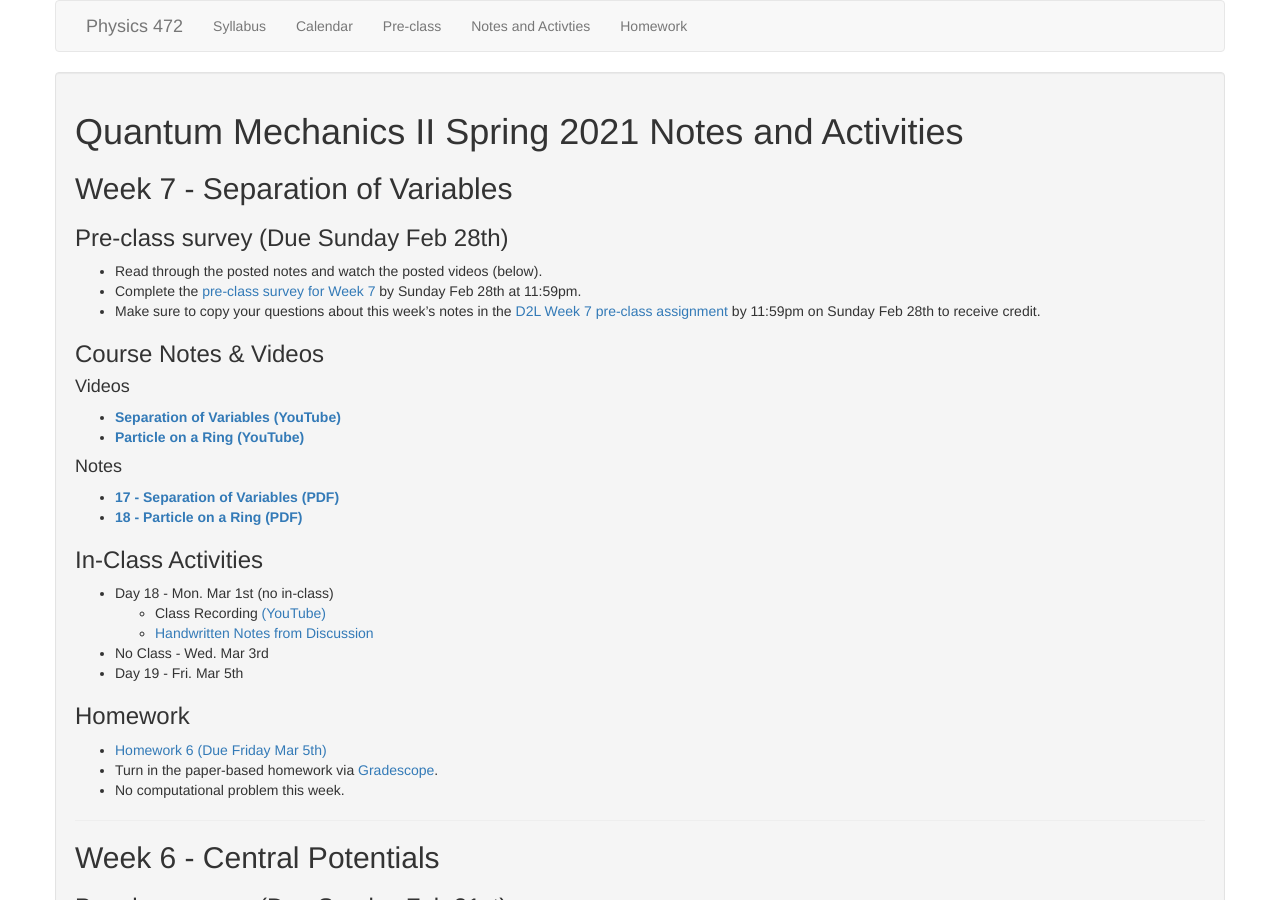
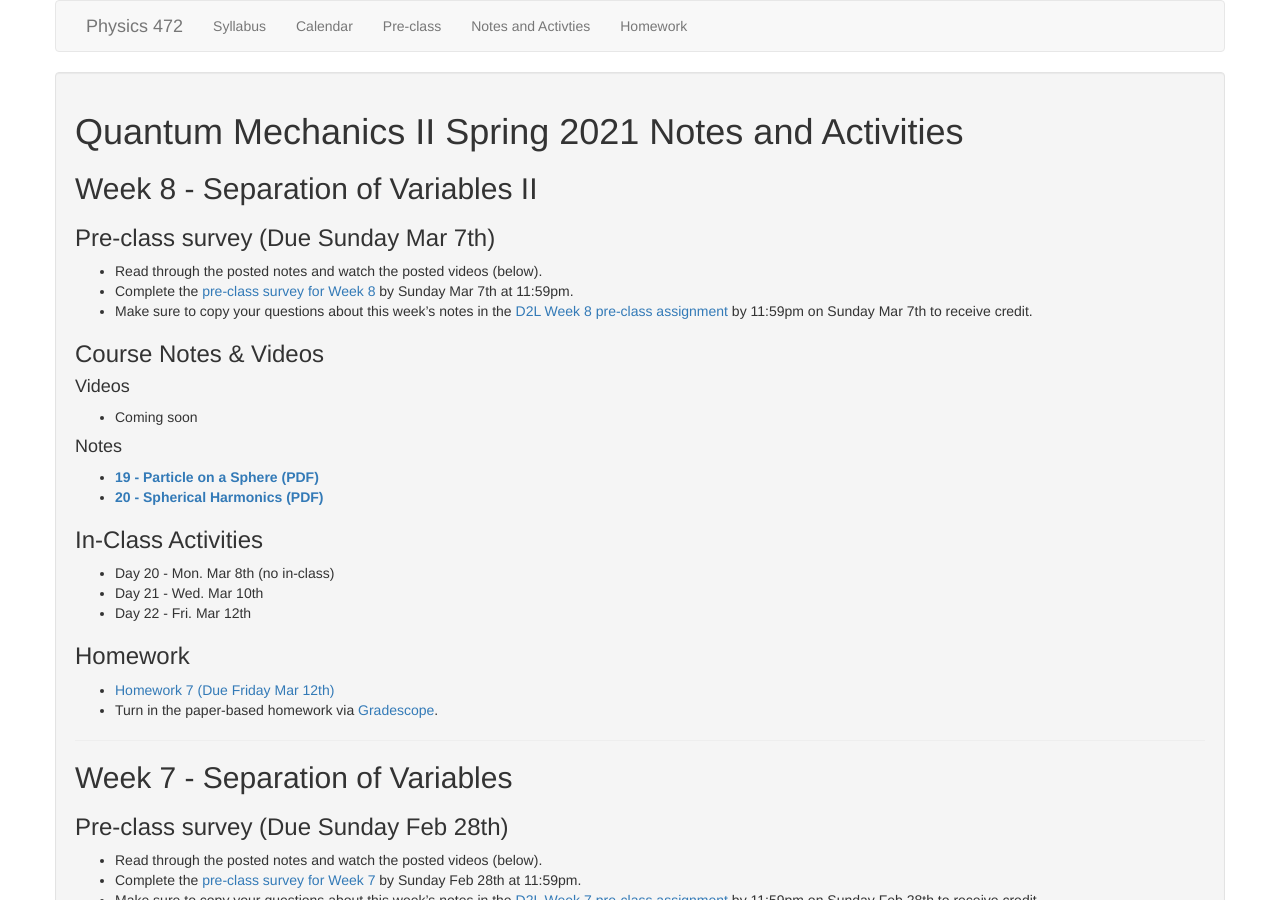
Before and after one commit to dannycab/phy472msu_s2021, a Jekyll site: the page built from notes/index.md, in a window 1280 px wide and 900 px high. Built offline with Jekyll 4.4.1, drawn with Linux system fonts in a browser that asks for light colours.

Commit message:
added notes and links for week 8; need to draft HW

```diff
--- a/notes/index.md
+++ b/notes/index.md
@@ -3,6 +3,38 @@ layout: page
 title: Quantum Mechanics II Spring 2021 Notes and Activities
 permalink: notes/index.html
 use_math: true
+---
+## Week 8 - Separation of Variables II
+
+### Pre-class survey (Due Sunday Mar 7th)
+
+* Read through the posted notes and watch the posted videos (below).
+* Complete the [pre-class survey for Week 8](https://msu.co1.qualtrics.com/jfe/form/SV_6gSvFNnmkbUANOl) by Sunday Mar 7th at 11:59pm.
+* Make sure to copy your questions about this week's notes in the [D2L Week 8 pre-class assignment](https://d2l.msu.edu) by 11:59pm on Sunday Mar 7th to receive credit.
+
+### Course Notes & Videos
+
+#### Videos
+
+* Coming soon
+
+
+#### Notes
+
+* [**19 - Particle on a Sphere (PDF)**](./handwritten/19 - Particle on a Sphere.pdf)
+* [**20 - Spherical Harmonics (PDF)**](./handwritten/20 - Spherical Harmonics.pdf)
+
+### In-Class Activities
+
+* Day 20 - Mon. Mar 8th (no in-class)
+* Day 21 - Wed. Mar 10th
+* Day 22 - Fri. Mar 12th
+
+### Homework
+
+* [Homework 7 (Due Friday Mar 12th)](../assignments/homework7.html)
+* Turn in the paper-based homework via [Gradescope](https://www.gradescope.com/).
+
 ---
 
 ## Week 7 - Separation of Variables
```
Also changed, not shown: assignments/homework7.md (added, +7 -0 lines), assignments/index.md (+1 -0 lines), calendar.md (+1 -1 lines), preclass.md (+10 -0 lines), 2 other files.
